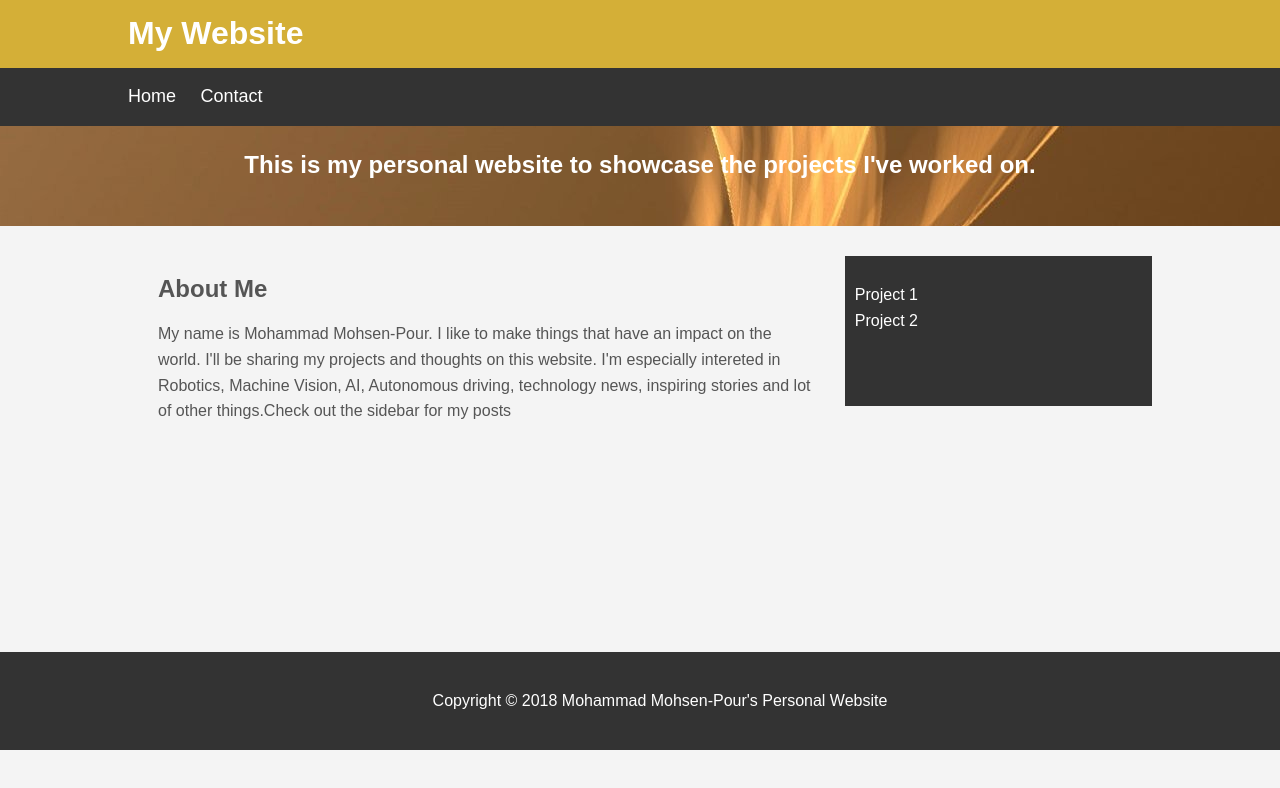
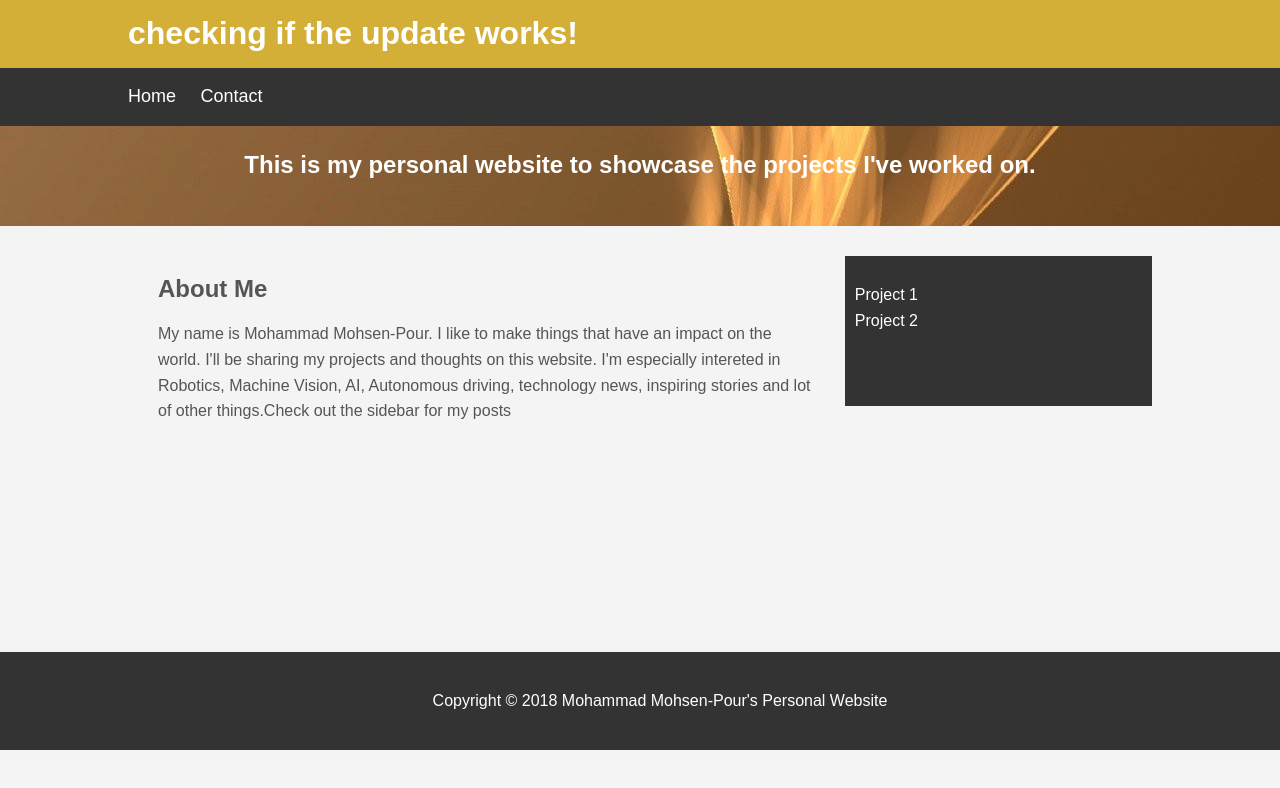
Before and after one commit to mohsenpour/personalwebsite, a plain HTML site: page index.html in a window 1280 px wide. Shown: the top 788 px of the page. Drawn offline with Linux system fonts and the light colour scheme.

Commit message:
changed index.html to see if github gets updated

```diff
--- a/index.html
+++ b/index.html
@@ -7,7 +7,7 @@
 	<body>
 		<header class="main-header">
 			<div class="container">
-				<h1>My Website</h1>
+				<h1>checking if the update works!</h1>
 			</div>
 		</header>
 		<nav class="navbar">
```
